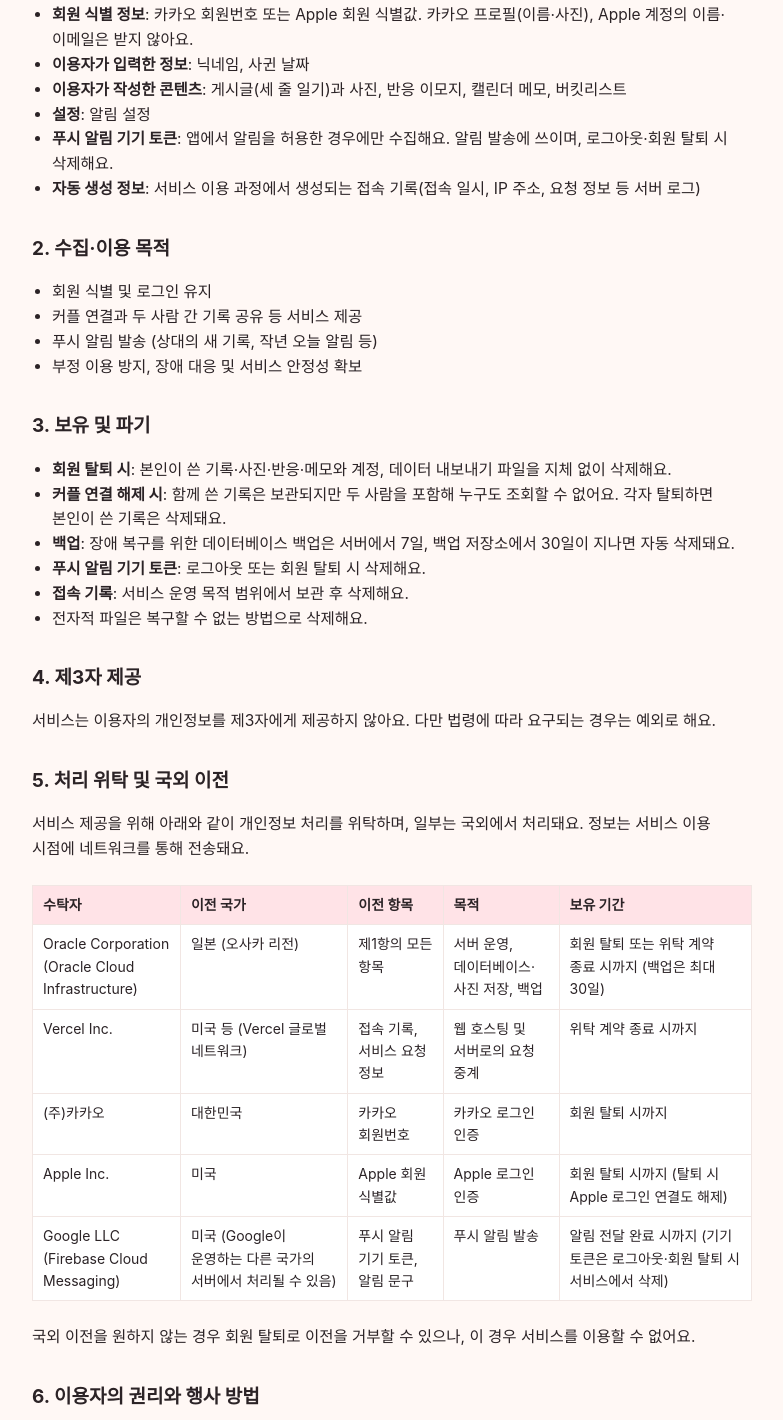
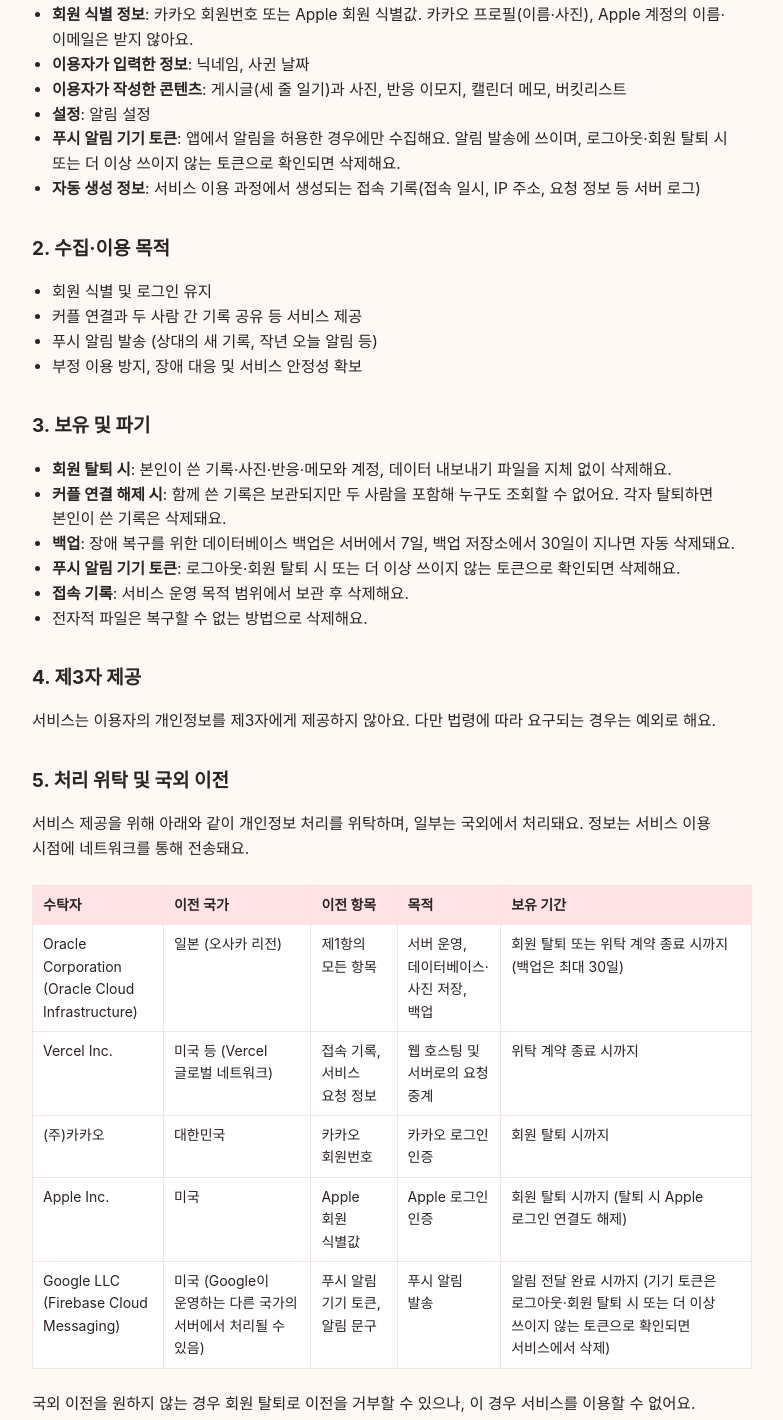
Before and after one commit to topeanut/ourtoday, an Astro site in the folder landing/: page /privacy in a window 1280 px wide. Shown: the part 338-1758 px from the top of the page, without its empty margins (248-1031 px from the left). Built offline with nearby package versions, Linux system fonts and the light colour scheme; Astro itself is replaced by a stand-in of ours; a web font is replaced by a local one.

Commit message:
docs: 개인정보처리방침 토큰 삭제 시점에 무효 토큰 포함

```diff
--- a/landing/src/pages/privacy.astro
+++ b/landing/src/pages/privacy.astro
@@ -18,7 +18,7 @@ const contact = CONTACT_EMAIL || "문의처는 준비 중이에요";
         <li><b>이용자가 입력한 정보</b>: 닉네임, 사귄 날짜</li>
         <li><b>이용자가 작성한 콘텐츠</b>: 게시글(세 줄 일기)과 사진, 반응 이모지, 캘린더 메모, 버킷리스트</li>
         <li><b>설정</b>: 알림 설정</li>
-        <li><b>푸시 알림 기기 토큰</b>: 앱에서 알림을 허용한 경우에만 수집해요. 알림 발송에 쓰이며, 로그아웃·회원 탈퇴 시 삭제해요.</li>
+        <li><b>푸시 알림 기기 토큰</b>: 앱에서 알림을 허용한 경우에만 수집해요. 알림 발송에 쓰이며, 로그아웃·회원 탈퇴 시 또는 더 이상 쓰이지 않는 토큰으로 확인되면 삭제해요.</li>
         <li><b>자동 생성 정보</b>: 서비스 이용 과정에서 생성되는 접속 기록(접속 일시, IP 주소, 요청 정보 등 서버 로그)</li>
       </ul>
 
@@ -35,7 +35,7 @@ const contact = CONTACT_EMAIL || "문의처는 준비 중이에요";
         <li><b>회원 탈퇴 시</b>: 본인이 쓴 기록·사진·반응·메모와 계정, 데이터 내보내기 파일을 지체 없이 삭제해요.</li>
         <li><b>커플 연결 해제 시</b>: 함께 쓴 기록은 보관되지만 두 사람을 포함해 누구도 조회할 수 없어요. 각자 탈퇴하면 본인이 쓴 기록은 삭제돼요.</li>
         <li><b>백업</b>: 장애 복구를 위한 데이터베이스 백업은 서버에서 7일, 백업 저장소에서 30일이 지나면 자동 삭제돼요.</li>
-        <li><b>푸시 알림 기기 토큰</b>: 로그아웃 또는 회원 탈퇴 시 삭제해요.</li>
+        <li><b>푸시 알림 기기 토큰</b>: 로그아웃·회원 탈퇴 시 또는 더 이상 쓰이지 않는 토큰으로 확인되면 삭제해요.</li>
         <li><b>접속 기록</b>: 서비스 운영 목적 범위에서 보관 후 삭제해요.</li>
         <li>전자적 파일은 복구할 수 없는 방법으로 삭제해요.</li>
       </ul>
@@ -84,7 +84,7 @@ const contact = CONTACT_EMAIL || "문의처는 준비 중이에요";
               <td>미국 (Google이 운영하는 다른 국가의 서버에서 처리될 수 있음)</td>
               <td>푸시 알림 기기 토큰, 알림 문구</td>
               <td>푸시 알림 발송</td>
-              <td>알림 전달 완료 시까지 (기기 토큰은 로그아웃·회원 탈퇴 시 서비스에서 삭제)</td>
+              <td>알림 전달 완료 시까지 (기기 토큰은 로그아웃·회원 탈퇴 시 또는 더 이상 쓰이지 않는 토큰으로 확인되면 서비스에서 삭제)</td>
             </tr>
           </tbody>
         </table>
```
